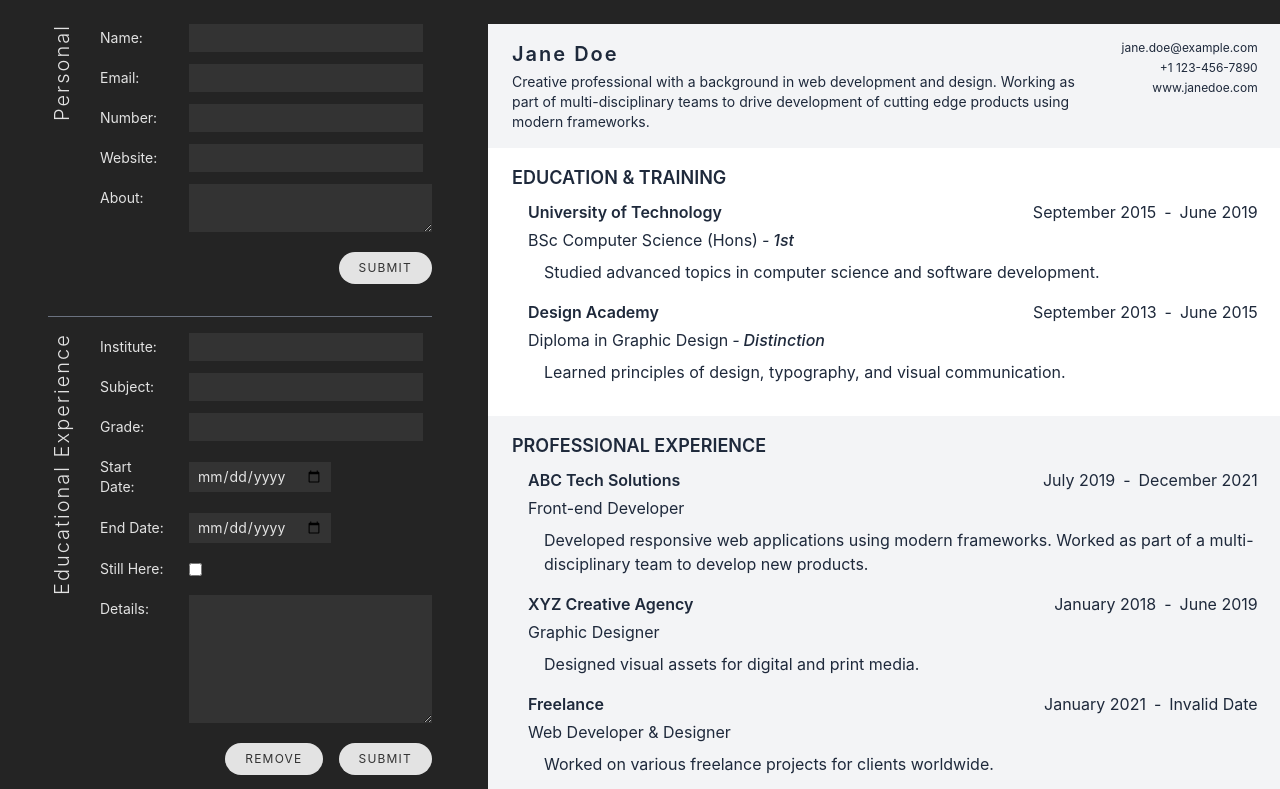
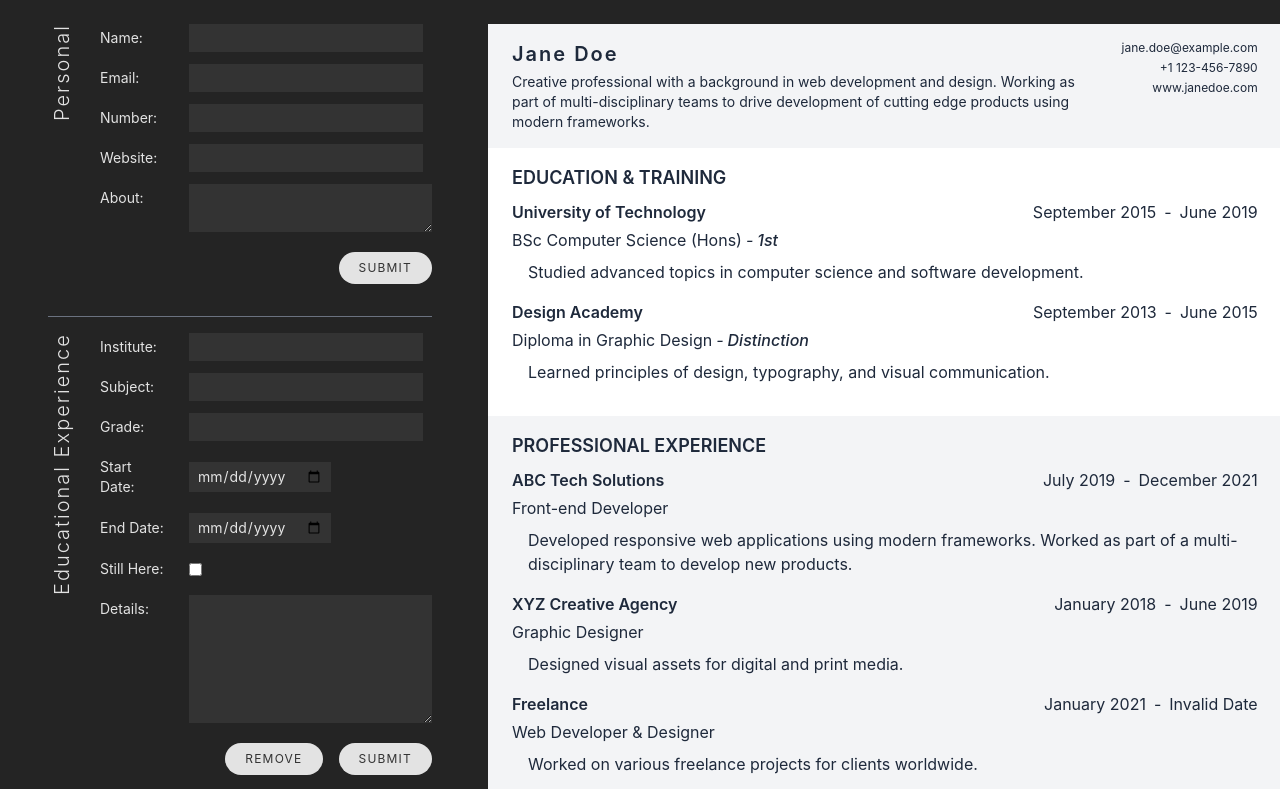
Before and after one commit to owen-addison/odin-react-cv-app, a React (Vite) app: page / in a window 1280 px wide. Shown: the top 789 px of the page. Built offline with nearby package versions, Linux system fonts and the light colour scheme.

Commit message:
[style] Remove padding from experience and skills - Remove the left padding for experience items and skill category   sections.

```diff
--- a/src/index.css
+++ b/src/index.css
@@ -116,5 +116,4 @@ button {
 
 .experience-item,
 .category-section {
-  @apply pl-4;
 }
```
